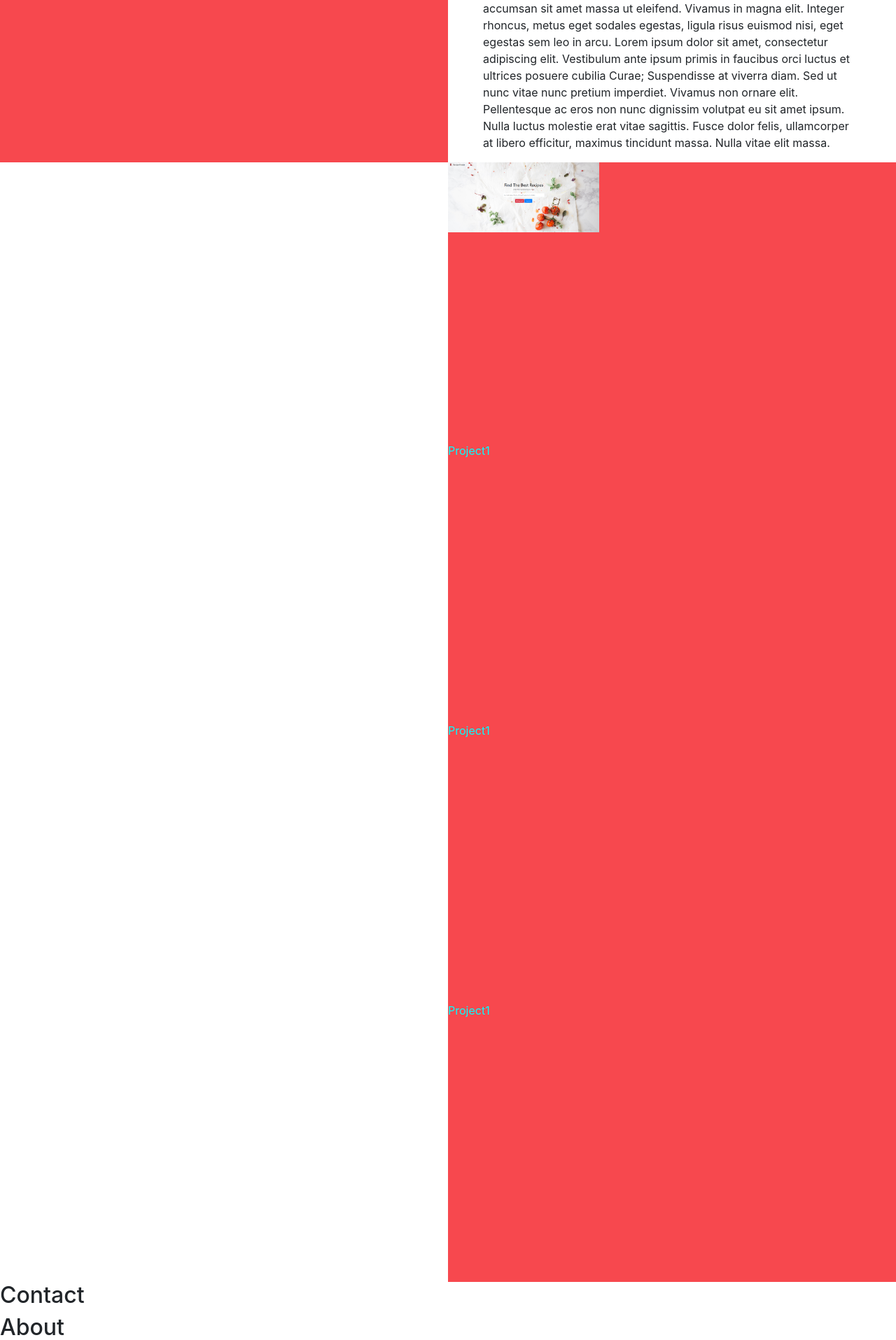
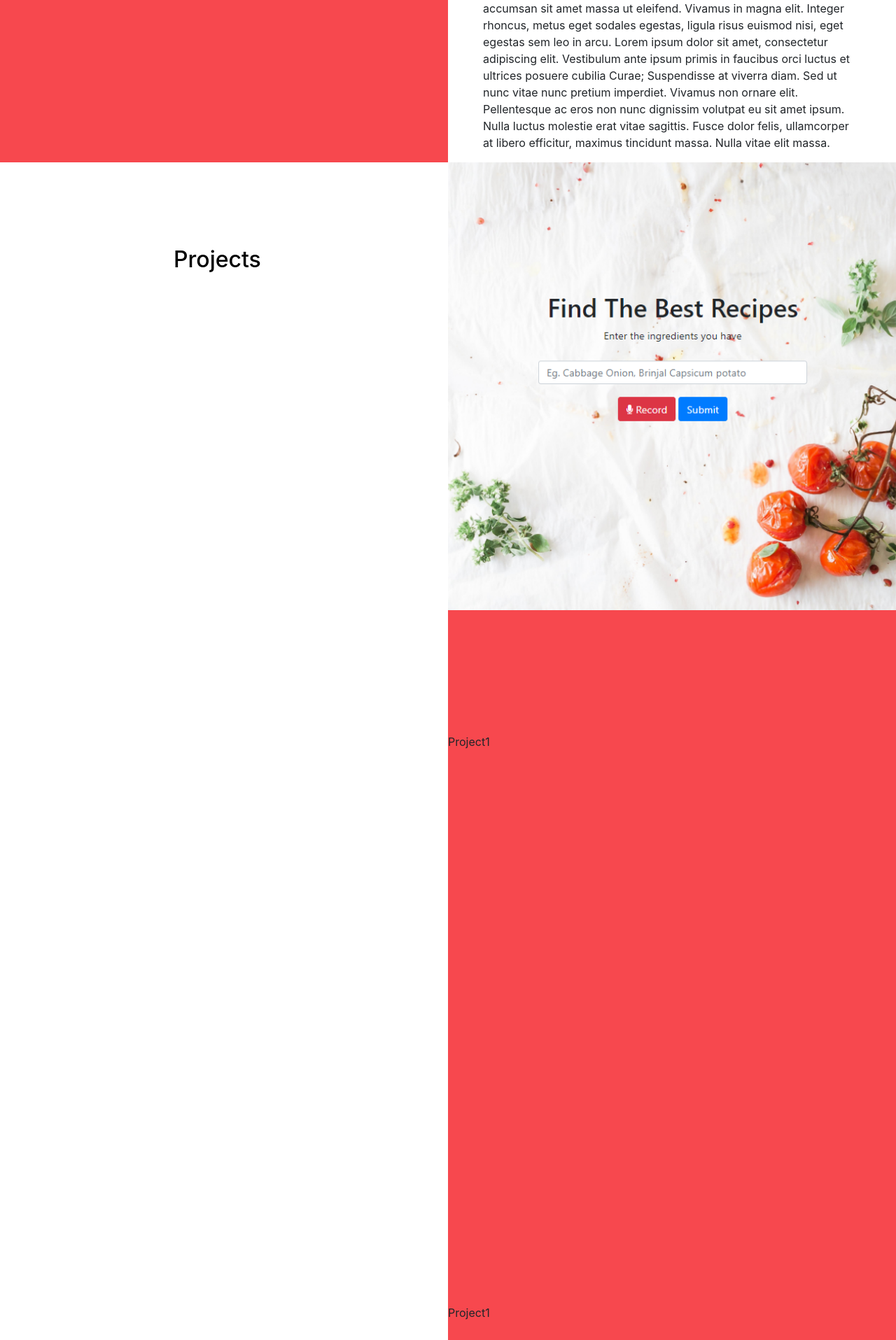
Before and after one commit to rahulcreddy/rahulcreddy.github.io, a PHP site: page / in a window 1280 px wide. Shown: the part 2420-4335 px from the top of the page at 70% size. Run offline with PHP 8.4, Linux system fonts and the light colour scheme.

Commit message:
Add files via upload

```diff
--- a/index.html
+++ b/index.html
@@ -21,6 +21,8 @@
 
 
   </head>
+
+
 
   <body>
 
@@ -85,7 +87,7 @@ Etiam sit amet metus magna. Curabitur ac leo vitae lectus feugiat vulputate. Aen
                     </div>
                 <div class = "projects-intro">
 
-                    <div class = "project-width"><img src = "images/project1.png" style = "height : 100px"></div>
+                    <div class = "project-width"><img src = "images/project1.png" class="project-image"></div>
                     <div class = "project-width"><p>Project1</p></div>
                     <div class = "project-width"><p>Project1</p></div>
                     <div class = "project-width"><p>Project1</p></div>
@@ -94,9 +96,9 @@ Etiam sit amet metus magna. Curabitur ac leo vitae lectus feugiat vulputate. Aen
             </div>
         </section>
 
-        <section id="contact" class = "fullpage--section">
-            <div class = "section-contact">
-                <div class = "contact-title">
+        <section id="contact" class = "chapter" data-viewport-min-height="100">
+            <div class = "fullpage-section">
+                <div class = "section-title">
                     <h2>Contact</h2>
                     </div>
                 <div class = "section-intro">
--- a/script/script.js
+++ b/script/script.js
@@ -55,7 +55,7 @@ $(document).scroll(fixing).scroll();
 
 //$(window).on('resize', fixing});
 //$(document).scroll(function(){});
-
+/*
 $(window).on('resize', function(){
 
       var win = $(this); //this = window
@@ -72,7 +72,7 @@ $(window).on('resize', function(){
         $('#about-title').removeClass('title-fixed');
     }
 });
-
+*/
 
     function fixing(){
 
@@ -89,3 +89,25 @@ $(window).on('resize', function(){
         $('#about-title').removeClass('title-fixed');
     }
 }
+
+
+var startFixpro = $('.section-projects').offset().top;
+var stopFixpro = $('.section-projects').offset().top + $('#projects-intro').outerHeight() - 625;
+
+$(document).scroll(fixingpro).scroll();
+
+    function fixingpro(){
+
+    var y = $(window).scrollTop();
+
+    if(y >= startFixpro){
+        $('#projects-title').addClass('title-fixed');
+        $('.projects-title').css('top', 0);
+        if(y >= stopFixpro){
+            $('#projects-title').removeClass('title-fixed');
+            $('.projects-title').css('top', 1000);
+        }
+    }else {
+        $('#projects-title').removeClass('title-fixed');
+    }
+}
--- a/style/css/input.css
+++ b/style/css/input.css
@@ -133,11 +133,6 @@ h1 {
   margin-left: -9vh;
   margin-top: -35vh; }
 
-.section-projects {
-  width: 100%;
-  height: 100vh;
-  position: relative; }
-
 .progress-container {
   position: fixed;
   z-index: 5;
@@ -157,30 +152,40 @@ h1 {
   z-index: 100000; }
 
 .section-projects {
-  display: table;
-  z-index: 500; }
+  width: 100%;
+  height: 100vh;
+  position: relative; }
 
 .projects-title {
   float: left;
   width: 50%;
-  height: 150vh;
-  background-color: #fff;
-  color: white; }
+  height: 100vh;
+  background-color: white;
+  color: black;
+  z-index: 600; }
 
 .projects-intro {
   width: 50%;
   float: right;
   background-color: #F7484E;
-}
-
-.project-intro .img {
- height : 250px;
-  width : 100%;
-}
+  padding: 0px;
+  overflow: hidden; }
 
 .project-width {
-  width: 50%;
-  height: 50vh;
-  color: aqua; }
+  height: 102vh;
+  overflow: hidden; }
+
+.project-image {
+  width: 100%;
+  padding: 0px;
+  overflow: hidden;
+  -moz-transition: all 5s;
+  -webkit-transition: all 5s;
+  transition: all 5s; }
+
+.project-image:hover {
+  -moz-transform: scale(1.2);
+  -webkit-transform: scale(1.2);
+  transform: scale(1.2); }
 
 /*# sourceMappingURL=input.css.map */
--- a/style/scss/input.scss
+++ b/style/scss/input.scss
@@ -153,24 +153,6 @@ h1 {
 	margin-top : -35vh;
 }
 
-.section-projects {
-    width: 100%;
-    height: 100vh;
-    position: relative;
-}
-
-.projects-title {
-    position: relative;
-	float : left;
-	width: 50%;
-	height: 100vh;
-	background-color : white;
-	}
-
-.projects-intro {
-	width : 50%;
-	min-height : 100vh;
-	}
 
 .progress-container {
     position: fixed;
@@ -194,16 +176,18 @@ z-index: 5;
 }
 
 .section-projects {
-    display: table;
-    z-index : 500;
+    width: 100%;
+    height: 100vh;
+    position: relative;
 }
 
 .projects-title {
 	float : left;
 	width: 50%;
-    height: 150vh;
-	background-color : #fff;
-	color : white;
+	height: 100vh;
+	background-color : white;
+    color: black;
+    z-index: 600;
 	}
 
 
@@ -211,11 +195,27 @@ z-index: 5;
 	width : 50%;
     float: right;
     background-color : #F7484E;
-	padding : 100px 50px 0px 50px;
+    padding: 0px;
+    overflow: hidden;
 	}
 
 .project-width {
-    width : 50%;
-    height : 50vh;
-    color: aqua;
+    height : 102vh;
+    overflow: hidden;
 }
+
+.project-image {
+    width : 100%;
+    padding: 0px;
+    overflow: hidden;
+     -moz-transition: all 5s;
+  -webkit-transition: all 5s;
+  transition: all 5s;
+}
+
+.project-image:hover {
+    -moz-transform: scale(1.2);
+  -webkit-transform: scale(1.2);
+  transform: scale(1.2);
+
+}
```
Also changed, not shown: images/project1-3.png (added), images/project1.png, 1 other file.
